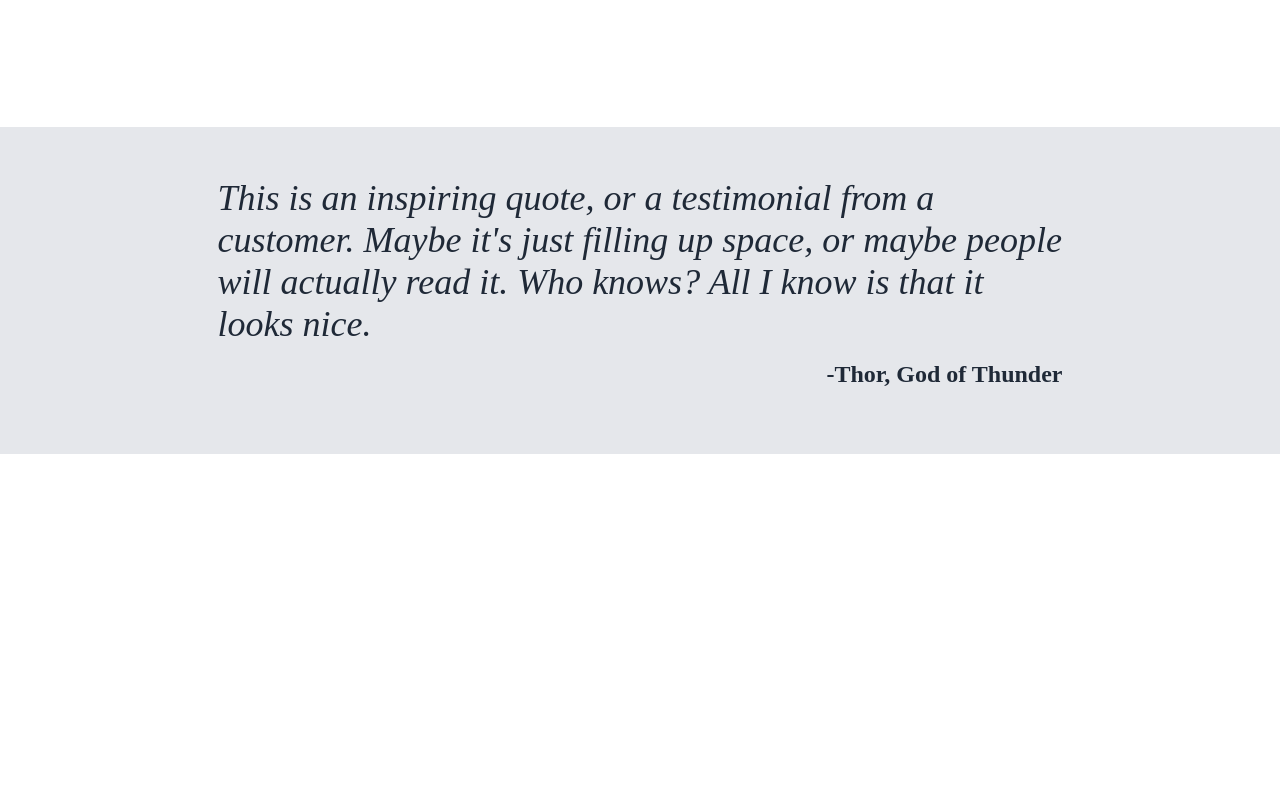
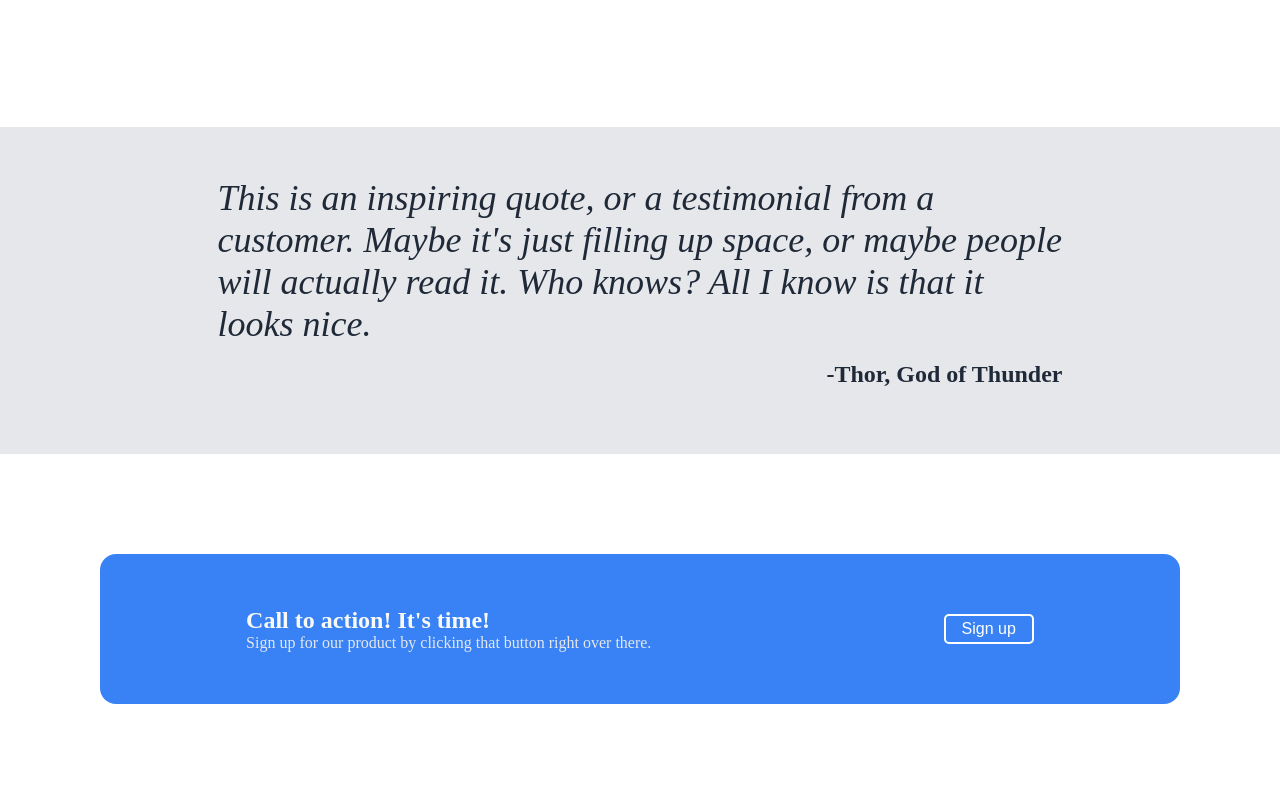
Before and after one commit to 21hardik12/odin-landing-page, a plain HTML site: page index.html in a window 1280 px wide. Shown: the part 762-1566 px from the top of the page. Before the commit the page ends 1216 px from the top, so only its background shows below. Drawn offline with Linux system fonts and the light colour scheme.

Commit message:
Complete section 4

```diff
--- a/index.html
+++ b/index.html
@@ -57,6 +57,15 @@
             space, or maybe people will actually read it. Who knows? All I know is that it looks nice.</p>
         <p class="by-line">-Thor, God of Thunder</p>
     </div>
+    <div class="section-4">
+        <div class="section-4-box">
+            <div class="call-to-action">
+                <p class="text-1">Call to action! It's time!</p>
+                <p class="text-2">Sign up for our product by clicking that button right over there.</p>
+            </div>
+            <button class="sign-up">Sign up</button>
+        </div>
+    </div>
 </body>
 
 </html>
--- a/styles.css
+++ b/styles.css
@@ -49,7 +49,7 @@ body {
 }
 
 .header-button {
-    background-color: #3882F6;
+  background-color: #3882f6;
   border: none;
   border-radius: 5px;
   color: white;
@@ -59,7 +59,7 @@ body {
 }
 
 .img {
-    background-color: #E5E7EB;
+  background-color: #e5e7eb;
   height: 200px;
   width: 500px;
   display: flex;
@@ -87,7 +87,7 @@ body {
 .box {
   width: 165px;
   height: 170px;
-    border: 3px solid #3882F6;
+  border: 3px solid #3882f6;
   border-radius: 16px;
 }
 
@@ -98,11 +98,12 @@ body {
   width: 165px;
   text-align: center;
 }
+
 /* section 2 end */
 
 /* section 3 */
 .section-3 {
-    background-color: #E5E7EB;
+  background-color: #e5e7eb;
   padding: 50px 0;
 }
 
@@ -118,13 +119,57 @@ body {
 
 .by-line {
   font-size: 24px;
-    color:#1f2937;
+  color: #1f2937;
   font-weight: bold;
   width: 845px;
   margin: 16px auto;
   text-align: end;
 }
+
 /* section 3 end */
+
+/* section 4 */
+.section-4 {
+  padding: 100px 100px;
+}
+
+.section-4-box {
+  background-color: #3882f6;
+  border-radius: 16px;
+  height: 150px;
+
+  display: flex;
+  justify-content: space-around;
+  align-items: center;
+}
+
+.call-to-action p {
+  margin: 0;
+  padding: 0;
+}
+
+.text-1 {
+  font-weight: bold;
+  font-size: 24px;
+  color: #f9faf8;
+}
+
+.text-2 {
+  font-size: medium;
+  color:#e5e7eb;
+}
+
+.sign-up {
+  background-color: #3882f6;
+  border: 2px solid white;
+  border-radius: 5px;
+  color: white;
+  font-size: 16px;
+  padding: 4px 16px;
+  margin: 16px 0;
+}
+
+/* section 4 end */
 
 ul {
   list-style-type: none;
```
Lines whose indentation alone changed are shown as unchanged.
